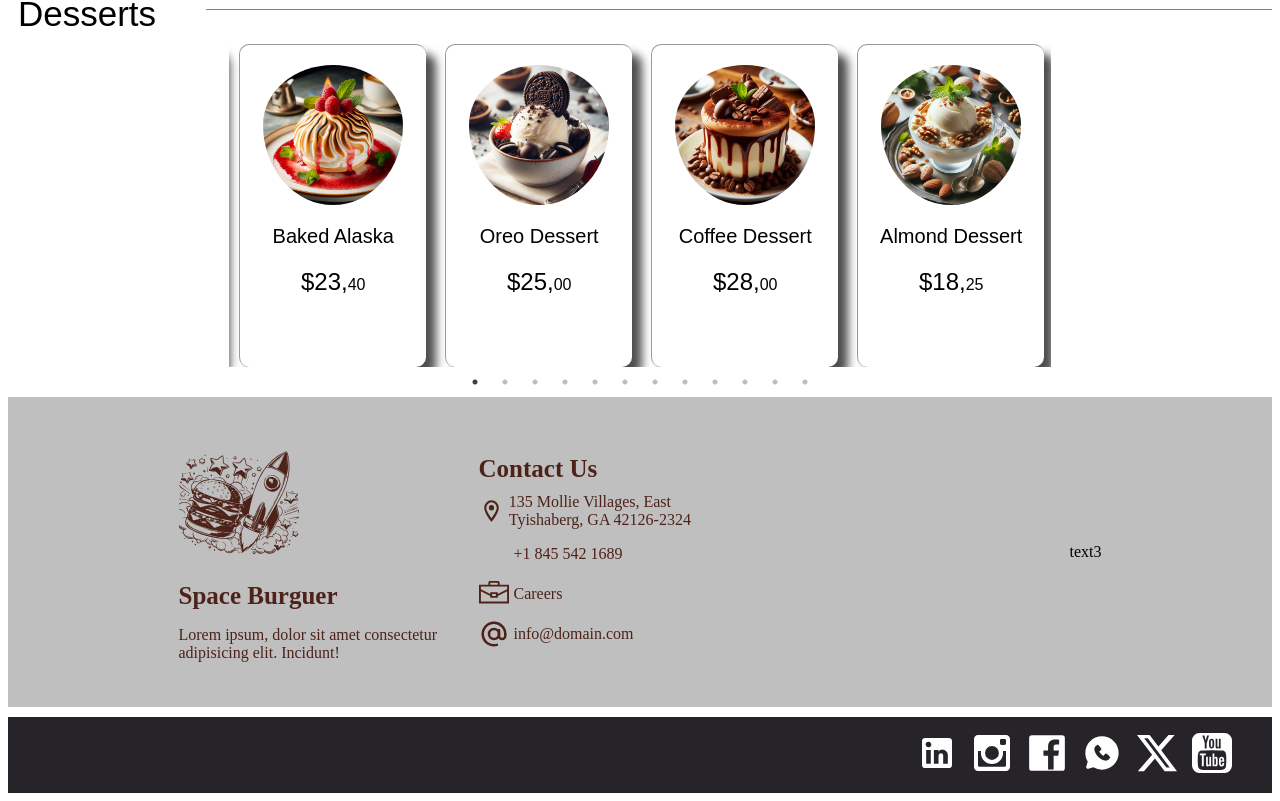
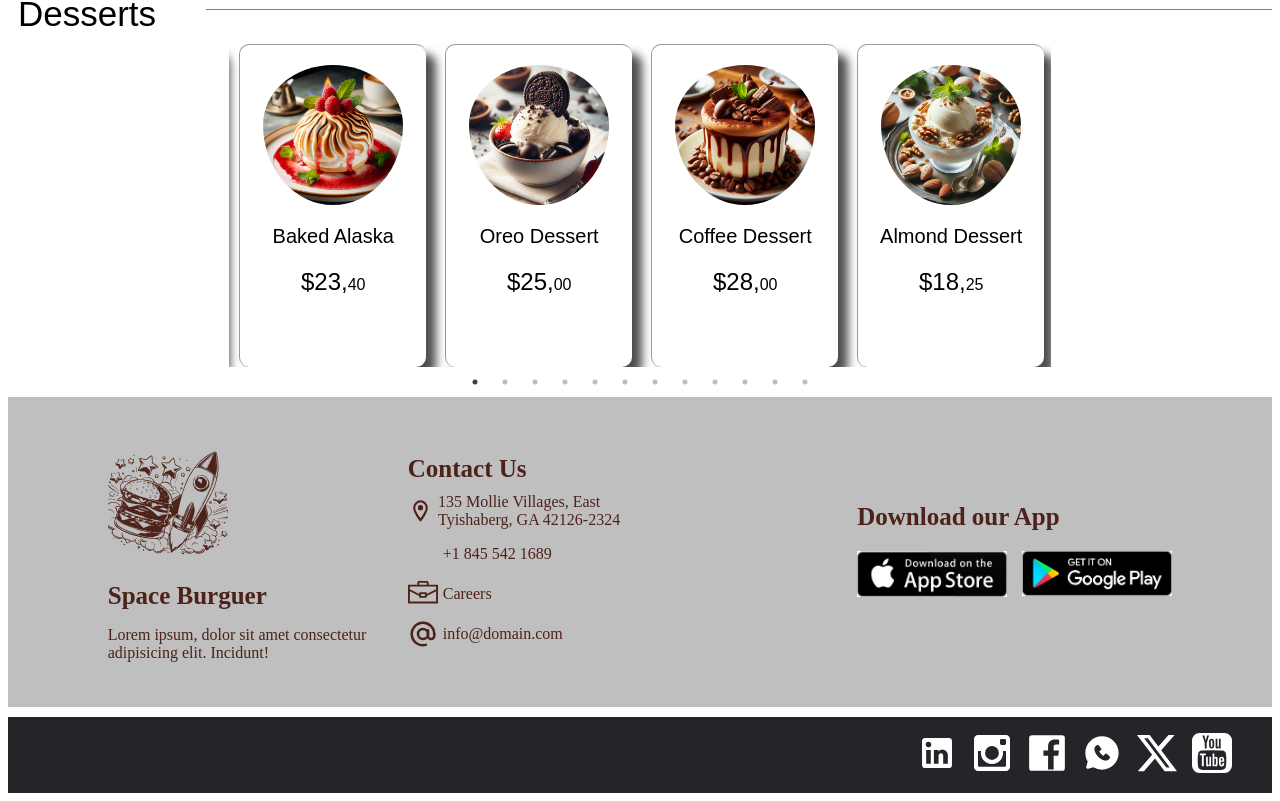
Before and after one commit to sergioing1000/BL, a React (Vite) app: page / in a window 1280 px wide. Shown: the part 1967-2768 px from the top of the page. Built offline with nearby package versions, Linux system fonts and the light colour scheme; the HTML template or start-up script is replaced by a standard one; a web font is replaced by a local one.

Commit message:
modified:   src/Components/footer/Footercontent.jsx 	modified:   src/Components/footer/fcontent.css 	new file:   src/assets/images/appstore.jpg 	new file:   src/assets/images/googleplay.jpg

```diff
--- a/src/Components/footer/Footercontent.jsx
+++ b/src/Components/footer/Footercontent.jsx
@@ -14,7 +14,11 @@ import youtube from "../../assets/icons/social/youtube-sq-wh.svg";
 import address from "../../assets/icons/contact/address.svg";
 import phone from "../../assets/icons/contact/phone.svg";
 import work from "../../assets/icons/contact/work.svg";
-import email from "../../assets/icons/contact/email.svg"
+import email from "../../assets/icons/contact/email.svg";
+
+import appstore from "../../assets/images/appstore.jpg";
+import googleplay from "../../assets/images/googleplay.jpg";
+
 
 
 const Fcontent = () => {
@@ -63,7 +67,17 @@ const Fcontent = () => {
             </div>
           </div>
         </div>
-        <div className="Fcontent_up_right">text3</div>
+        <div className="Fcontent_up_right">
+          <div className="FcontentName">Download our App</div>
+          <div className="Fcontent_up_right1">
+            <div>
+              <img src={appstore} alt="app store logo" width={150} />
+            </div>
+            <div>
+              <img src={googleplay} alt="Google play logo" width={150} />
+            </div>
+          </div>
+        </div>
       </div>
       <div className="Fcontent_line"></div>
       <div className="Fcontent_down">
--- a/src/Components/footer/fcontent.css
+++ b/src/Components/footer/fcontent.css
@@ -85,6 +85,20 @@
   gap: 5px;
 }
 
+.Fcontent_up_right{
+  display: flex;
+  flex-direction: column;
+  justify-content: flex-start;
+}
+.Fcontent_up_right1{
+  padding-top: 20px;
+
+  display: flex;
+  flex-direction: row;
+  justify-content: space-around;
+  gap: 15px;
+}
+
 .Fcontent_line{
   height: 10px;
   background-color: white;
```
Also changed, not shown: src/assets/images/appstore.jpg (added), src/assets/images/googleplay.jpg (added).
